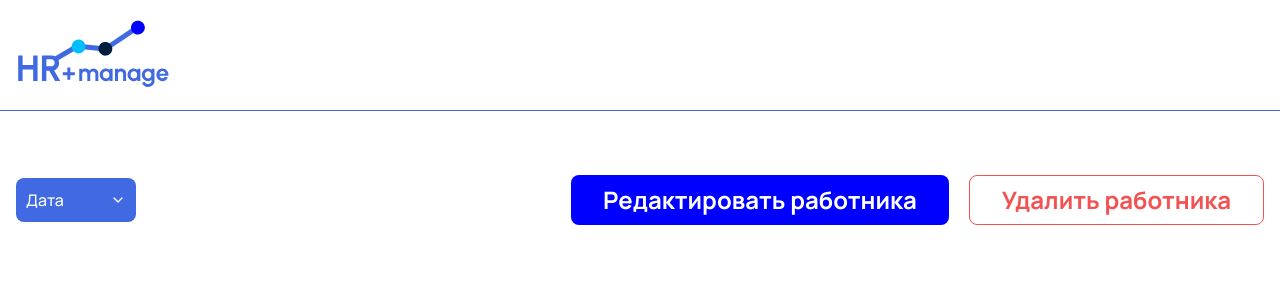
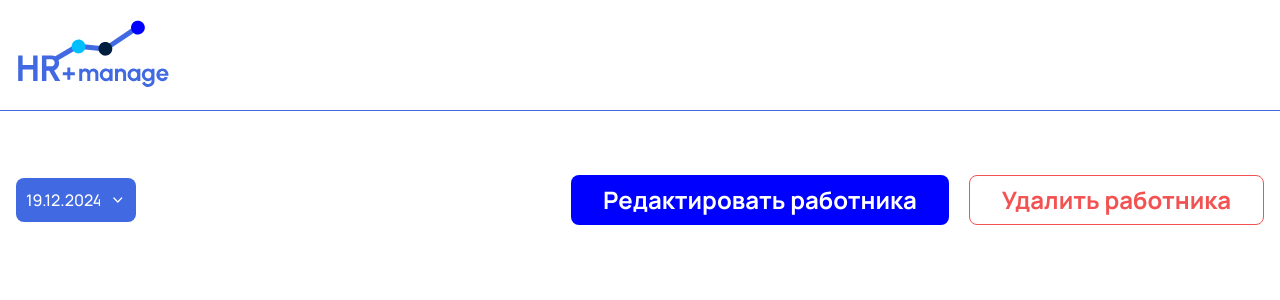
Before and after one commit to The73756/hr-manage, a Next.js app: page /employee/1 in a window 1280 px wide. Shown: the top 300 px of the page. Built offline with nearby package versions, Linux system fonts and the light colour scheme; data requests are answered from the project's data file.

Commit message:
add data filter

```diff
--- a/components/employee-page.tsx
+++ b/components/employee-page.tsx
@@ -53,12 +53,15 @@ export const EmployeePage = ({data}: Props) => {
   const setSchedules = useEmployeeStore(state => state.setSchedules);
   const setWorkDays = useEmployeeStore(state => state.setWorkDays);
   const setSalaries = useEmployeeStore(state => state.setSalaries);
+  const currentDate = useEmployeeStore(state => state.currentDate)
+  const setCurrentDate = useEmployeeStore(state => state.setCurrentDate)
+
+  const [date, setDate] = useState(currentDate)
 
   const [employee, setEmployee] = useState<User>();
   const [schedule, setSchedule] = useState<Schedule>();
   const [workDay, setWorkDay] = useState();
   const [salary, setSalary] = useState();
-  const currentDate = "2024-12-19"
 
   useEffect(() => {
     setEmployees(data.employees);
@@ -74,7 +77,7 @@ export const EmployeePage = ({data}: Props) => {
       setWorkDay(workDays.find(emp => emp.userId === id && emp.date === currentDate));
       setSalary(salaries.find(sch => sch.userId === id && sch.monthDate.split("-")[1] === currentDate.split("-")[1]));
     }
-  }, [id, employees, schedules, workDays, salaries]);
+  }, [id, employees, schedules, workDays, salaries, currentDate]);
 
   const delEmployee = async (id: number) => {
     try {
@@ -94,14 +97,21 @@ export const EmployeePage = ({data}: Props) => {
       <div className="py-16 container">
         {employee && <EmployeeInfo employee={employee}/>}
         <div className="flex justify-between items-center gap-2">
-          <Select>
-            <SelectTrigger className="w-[120px] min-w-[120px]">
-              <SelectValue placeholder="Дата"/>
+          <Select value={date} onValueChange={(val) => {
+            setCurrentDate(val)
+            setDate(val)
+          }}>
+            <SelectTrigger className="w-full xs:w-[120px] min-w-[120px]">
+              <SelectValue placeholder="Дата" />
             </SelectTrigger>
             <SelectContent>
-              <SelectItem value="20.11.2024">20.11.2024</SelectItem>
-              <SelectItem value="19.11.2024">19.11.2024</SelectItem>
-              <SelectItem value="18.11.2024">18.11.2024</SelectItem>
+              <SelectItem value="2024-12-19">19.12.2024</SelectItem>
+              <SelectItem value="2024-12-18">18.12.2024</SelectItem>
+              <SelectItem value="2024-12-17">17.12.2024</SelectItem>
+              <SelectItem value="2024-12-16">16.12.2024</SelectItem>
+              <SelectItem value="2024-12-15">15.12.2024</SelectItem>
+              <SelectItem value="2024-12-14">14.12.2024</SelectItem>
+              <SelectItem value="2024-12-13">13.12.2024</SelectItem>
             </SelectContent>
           </Select>
           <div className="flex gap-5 max-md:hidden">
--- a/components/employees-table.tsx
+++ b/components/employees-table.tsx
@@ -41,8 +41,8 @@ export const EmployeesTable = ({data}: EmployeesTableProps) => {
   const setSchedules = useEmployeeStore(state => state.setSchedules);
   const setWorkDays = useEmployeeStore(state => state.setWorkDays);
   const setSalaries = useEmployeeStore(state => state.setSalaries);
+  const currentDate = useEmployeeStore(state => state.currentDate)
 
-  const currentDate = "2024-12-19"
   const currentWorkDay = workDays.filter(day => day.date === currentDate)
   const currentSalaries = salaries.filter(salary => salary.monthDate.split("-")[1] === currentDate.split("-")[1])
 
--- a/components/filters.tsx
+++ b/components/filters.tsx
@@ -1,3 +1,4 @@
+'use client'
 import {
   Select,
   SelectContent,
@@ -6,23 +7,37 @@ import {
   SelectValue,
 } from "@/components/ui/select";
 import { Input } from "@/components/ui/input";
+import {useEmployeeStore} from "@/store/employees-store";
+import {useState} from "react";
 
 export const Filters = () => {
+  const currentDate = useEmployeeStore(state => state.currentDate)
+  const setCurrentDate = useEmployeeStore(state => state.setCurrentDate)
+
+  const [date, setDate] = useState(currentDate)
+
   return (
     <div className="flex max-[800px]:flex-wrap flex-grow flex-shrink-0 gap-5 max-w-full">
       <div className="flex max-sm:flex-wrap gap-2 sm:gap-5">
-        <Select>
+        <Select value={date} onValueChange={(val) => {
+          setCurrentDate(val)
+          setDate(val)
+        }}>
           <SelectTrigger className="w-full xs:w-[120px] min-w-[120px]">
             <SelectValue placeholder="Дата" />
           </SelectTrigger>
           <SelectContent>
-            <SelectItem value="20.11.2024">20.11.2024</SelectItem>
-            <SelectItem value="19.11.2024">19.11.2024</SelectItem>
-            <SelectItem value="18.11.2024">18.11.2024</SelectItem>
+            <SelectItem value="2024-12-19">19.12.2024</SelectItem>
+            <SelectItem value="2024-12-18">18.12.2024</SelectItem>
+            <SelectItem value="2024-12-17">17.12.2024</SelectItem>
+            <SelectItem value="2024-12-16">16.12.2024</SelectItem>
+            <SelectItem value="2024-12-15">15.12.2024</SelectItem>
+            <SelectItem value="2024-12-14">14.12.2024</SelectItem>
+            <SelectItem value="2024-12-13">13.12.2024</SelectItem>
           </SelectContent>
         </Select>
         <div className="flex max-[360px]:flex-wrap gap-2 sm:gap-5 max-xs:w-full">
-          <Select>
+          {/* <Select>
             <SelectTrigger className="max-xs:w-full min-w-[150px] xs:max-w-[200px]">
               <SelectValue placeholder="Фильтровать" />
             </SelectTrigger>
@@ -31,7 +46,7 @@ export const Filters = () => {
               <SelectItem value="2">Фильтр 2</SelectItem>
               <SelectItem value="3">Фильтр 3</SelectItem>
             </SelectContent>
-          </Select>
+          </Select> */}
           <Select>
             <SelectTrigger className="max-xs:w-full min-w-[150px] xs:max-w-[200px]">
               <SelectValue placeholder="Сортировать" />
--- a/store/employees-store.ts
+++ b/store/employees-store.ts
@@ -23,6 +23,9 @@ interface EmployeeState {
   schedules: Schedule[];
   workDays: WorkDay[];
   salaries: Salary[];
+  searchQuery: string;
+  currentDate: string;
+  sortOption: string;
   addEmployee: (employee: User) => void;
   removeEmployee: (id: number) => void;
   setEmployees: (employees: User[]) => void;
@@ -30,6 +33,9 @@ interface EmployeeState {
   setSchedules: (schedules: Schedule[]) => void;
   setWorkDays: (workDays: WorkDay[]) => void;
   setSalaries: (salaries: Salary[]) => void;
+  setSearchQuery: (query: string) => void;
+  setCurrentDate: (date: string) => void;
+  setSortOption: (option: string) => void;
 }
 
 export const useEmployeeStore = create<EmployeeState>()((set) => ({
@@ -37,6 +43,9 @@ export const useEmployeeStore = create<EmployeeState>()((set) => ({
   schedules: [],
   workDays: [],
   salaries: [],
+  searchQuery: "",
+  currentDate: "2024-12-19",
+  sortOption: "",
   addEmployee: (employee) => set((state) => ({ employees: [...state.employees, employee] })),
   removeEmployee: (id) => set((state) => ({ employees: state.employees.filter(emp => emp.id !== id) })),
   setEmployees: (employees) => set({ employees }),
@@ -44,4 +53,7 @@ export const useEmployeeStore = create<EmployeeState>()((set) => ({
   setSchedules: (schedules) => set({ schedules }),
   setWorkDays: (workDays) => set({ workDays }),
   setSalaries: (salaries) => set({ salaries }),
+  setSearchQuery: (query) => set({ searchQuery: query }),
+  setCurrentDate: (date) => set({ currentDate: date }),
+  setSortOption: (option) => set({ sortOption: option }),
 }));
```
